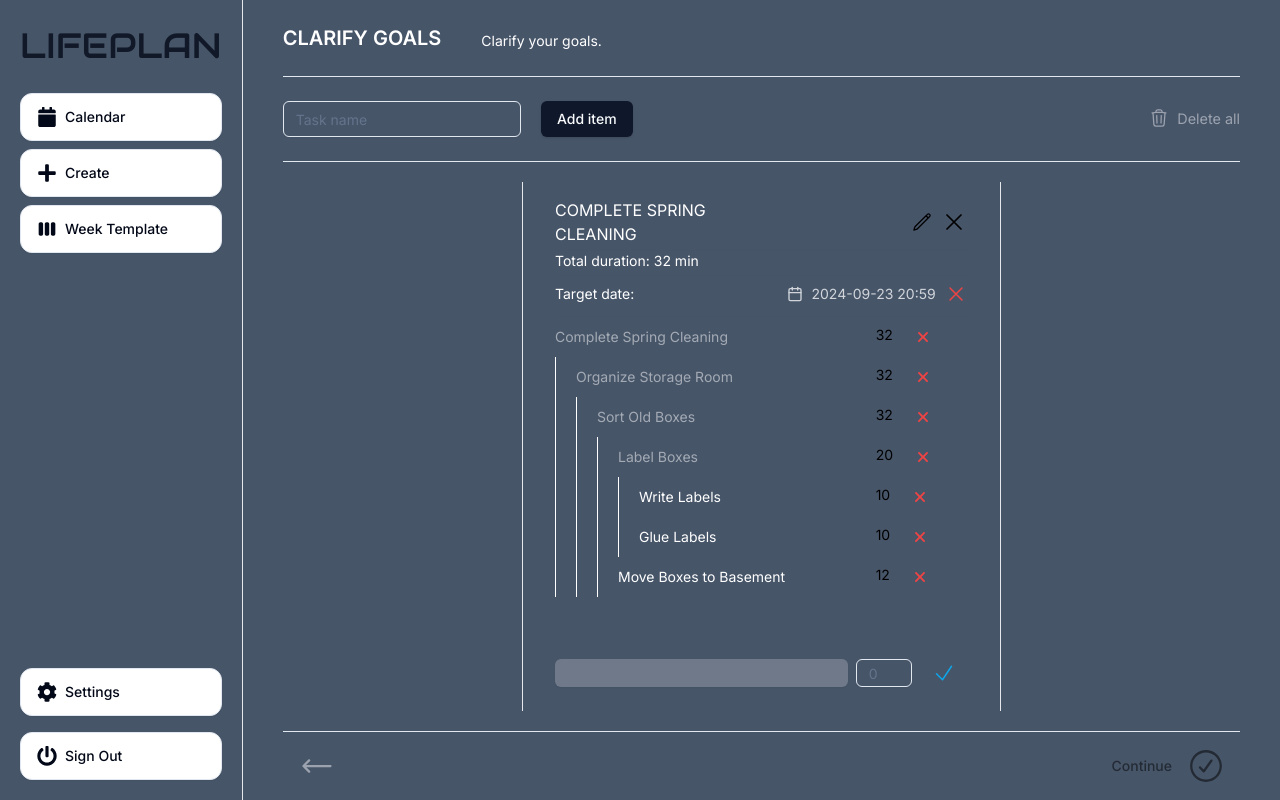
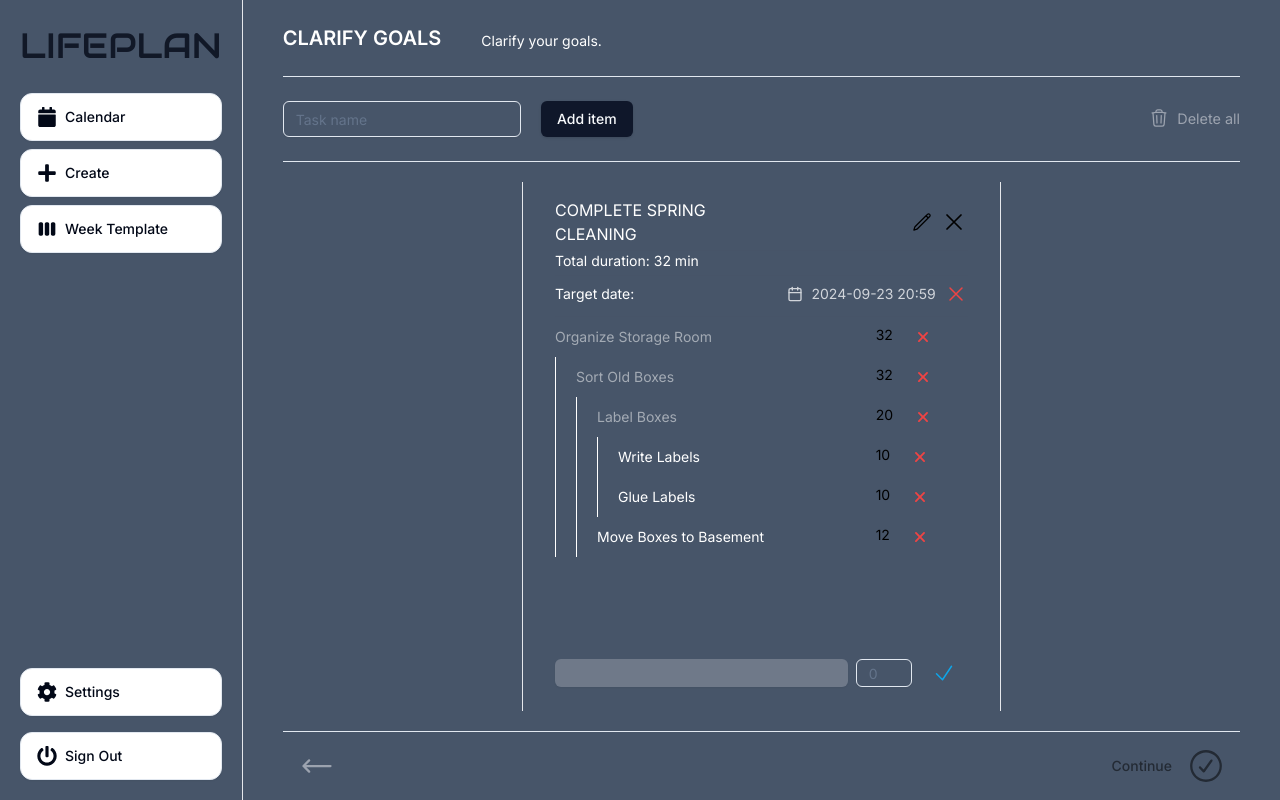
Before and after one commit to marcusryden92/lifeplan, a Next.js app: page /create/clarify-goals in a window 1280 px wide. Built offline with nearby package versions, Linux system fonts and the light colour scheme; no server answers.

Commit message:
Fixed not displaing root task twice

```diff
--- a/app/(protected)/create/clarify-goals/components/task-list.tsx
+++ b/app/(protected)/create/clarify-goals/components/task-list.tsx
@@ -31,6 +31,7 @@ const TaskItem = ({ taskArray, task, subtasks, onDelete }: TaskItemProps) => {
 
   return (
     <div>
+      {task.parentId && (
         <div className="flex justify-between items-center w-full text-sm py-2">
           <div
             className={`truncate max-w-[180px] ${
@@ -41,7 +42,9 @@ const TaskItem = ({ taskArray, task, subtasks, onDelete }: TaskItemProps) => {
           </div>
 
           <div className="text-sm text-black pl-2 flex flex-shrink-0 items-start justify-start space-x-2 min-w-[100px]">
-          <div>{subtasks.length === 0 ? task.duration : totalTaskDuration}</div>
+            <div>
+              {subtasks.length === 0 ? task.duration : totalTaskDuration}
+            </div>
             <Button
               size="xs"
               variant="invisible"
@@ -51,8 +54,10 @@ const TaskItem = ({ taskArray, task, subtasks, onDelete }: TaskItemProps) => {
             </Button>
           </div>
         </div>
+      )}
+
       {subtasks.length > 0 && (
-        <div className="pl-5 border-white border-l">
+        <div className={task.parentId ? "pl-5 border-white border-l" : ""}>
           {subtasks.map((subtask) => (
             <TaskList key={subtask.id} id={subtask.id} />
           ))}
```
Lines whose indentation alone changed are shown as unchanged.
